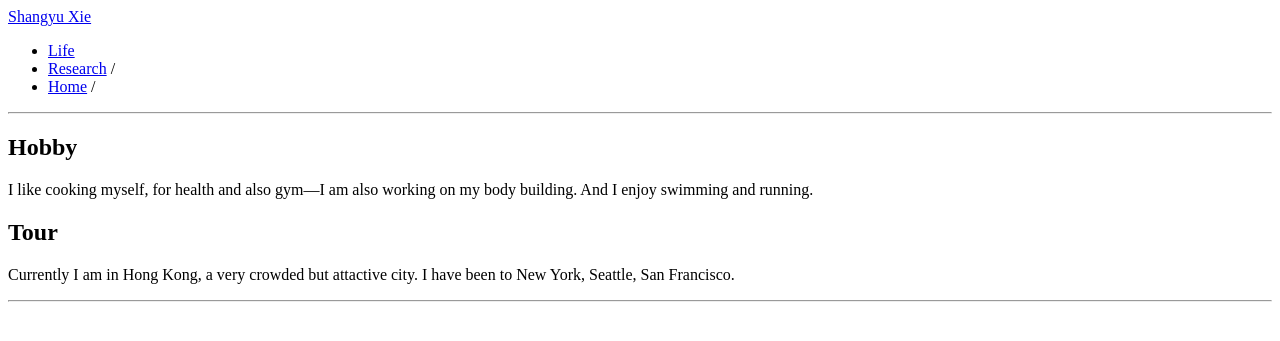
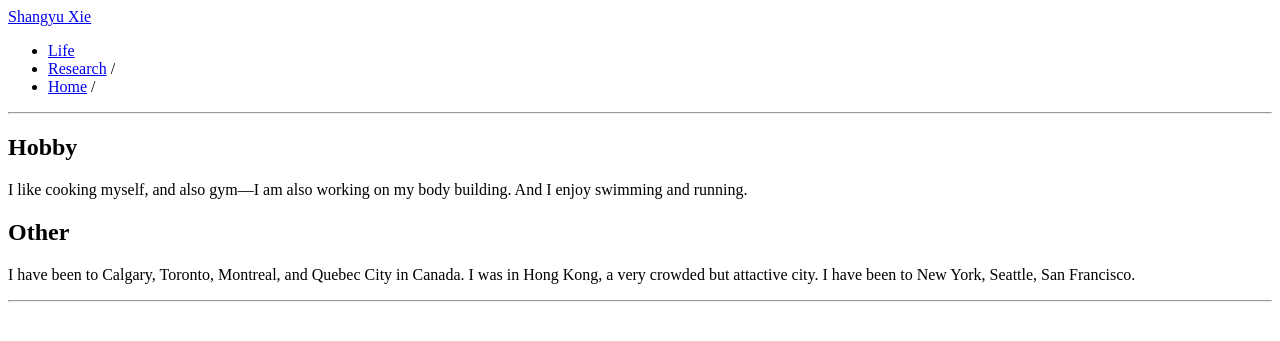
Before and after one commit to songwellxie/songwellxie.github.io, a Jekyll site: the page built from life.md, in a window 1280 px wide. Shown: the top 341 px of the page. Built offline with Jekyll 4.4.1, drawn with Linux system fonts in a browser that asks for light colours; our own code applies the rules of GitHub Pages for plain Markdown files.

Commit message:
Update life.md

```diff
--- a/life.md
+++ b/life.md
@@ -4,11 +4,12 @@ layout: default
 
 ## Hobby
 
-I like cooking myself, for health and also gym---I am also working on my body building. And I enjoy swimming and running.
+I like cooking myself, and also gym---I am also working on my body building. And I enjoy swimming and running.
 
-## Tour
+## Other
 
-Currently I am in Hong Kong, a very crowded but attactive city.
+I have been to Calgary, Toronto, Montreal, and Quebec City in Canada.
+I was in Hong Kong, a very crowded but attactive city.
 I have been to New York, Seattle, San Francisco.
 
 ---
```
